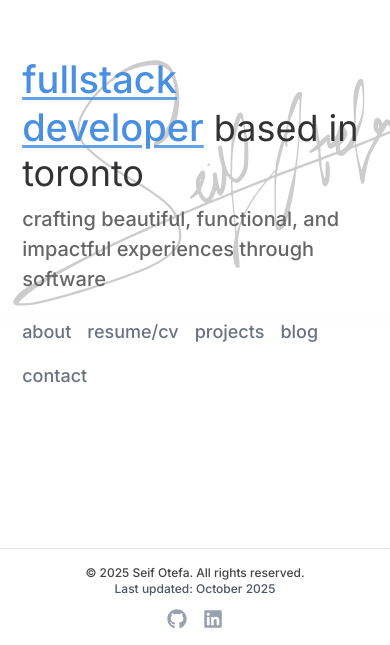
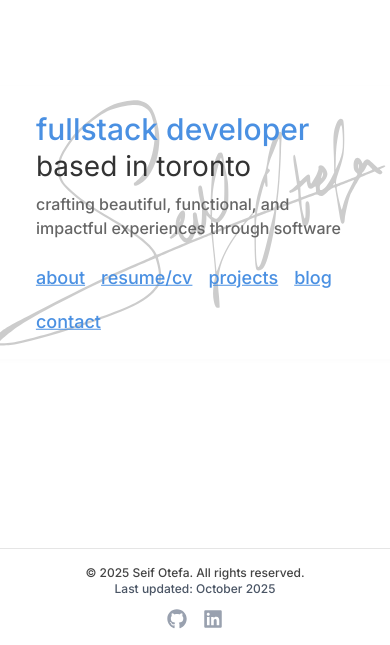
Before and after one commit to seifotefa/seif-portfolio-website, a React (Vite) app: page / in a window 390 px wide. Shown: the part 199-844 px from the top of the page. Built offline with nearby package versions, Linux system fonts and the light colour scheme; a web font is replaced by a local one.

Commit message:
imrpove about and home layouts for mobile

```diff
--- a/src/components/sections/About.jsx
+++ b/src/components/sections/About.jsx
@@ -8,11 +8,11 @@ export const About = () => {
   return (
     <>
       {/* ABOUT SECTION */}
-              <section id="about" className="bg-[#fff] text-[#111] px-6 md:px-12 pt-32 pb-8 mt-0 mb-10">
+              <section id="about" className="bg-[#fff] text-[#111] px-6 md:px-12 pt-32 pb-20 mt-0 mb-10">
         <div className="max-w-4xl mx-auto">
             <h2 className="text-5xl font-synonym font-light text-center mb-8" style={{ fontFamily: 'Synonym, monospace' }}>Who Am I?</h2>
 
-            <div className="flex flex-col md:flex-row items-start justify-center gap-8 text-center md:text-left">
+            <div className="flex flex-col md:flex-row items-center md:items-start justify-center gap-8 text-center md:text-left">
                 {/* Profile Image */}
                 <div className="flex-shrink-0">
                 <img
@@ -34,22 +34,12 @@ export const About = () => {
                 </div>
             </div>
 
-            {/* Additional Images - Full Section Width */}
-            <div className="flex flex-col md:flex-row gap-6 mt-12 justify-center">
+            {/* Toronto Image - Mobile Only */}
+            <div className="flex justify-center items-center mt-12 md:hidden">
                 <img
                     src={torontoPic}
                     alt="Toronto"
-                    className="w-48 h-48 md:w-56 md:h-56 object-cover object-center rounded-lg border border-gray-600"
-                />
-                <img
-                    src={fujiPic}
-                    alt="Fuji"
-                    className="w-48 h-48 md:w-56 md:h-56 object-cover object-center rounded-lg border border-gray-600"
-                />
-                <img
-                    src={arsenalPic}
-                    alt="Arsenal"
-                    className="w-48 h-48 md:w-56 md:h-56 object-cover object-center rounded-lg border border-gray-600"
+                    className="w-48 h-48 object-cover object-center rounded-lg border border-gray-600"
                 />
             </div>
 
@@ -57,11 +47,49 @@ export const About = () => {
             <div className="mt-8 mb-16">
                 <p className="text-base sm:text-lg leading-relaxed">
                     i also love to travel and explore new places, try new foods and explore different cultures. some of my favorite places i've visited are italy, thailand, japan, and england.
+
+                    {/* Fuji Image - Mobile Only */}
+                    <div className="flex justify-center items-center my-6 md:hidden">
+                        <img
+                            src={fujiPic}
+                            alt="Fuji"
+                            className="w-48 h-48 object-cover object-center rounded-lg border border-gray-600"
+                        />
+                    </div>
+
                     <br /><br /> i enjoy watching and playing soccer,
                     and have watched some amazing games in person like arsenal vs manchester city, and liverpool vs real betis. when i am not studying or learning, you can find me at the gym or watching a tv show.
 
-                     <br /><br /> i'm always looking for new opportunities to learn, grow, or just chat about life and tech. feel free to reach out to me on <a href="https://linkedin.com/in/seif-otefa" target="_blank" rel="noopener noreferrer" className="underline hover:text-blue-600 transition-colors">linkedin</a> or email me at <a href="/contact" className="underline hover:text-blue-600 transition-colors">seifotefa@gmail.com</a>.
+                    {/* Arsenal Image - Mobile Only */}
+                    <div className="flex justify-center items-center my-6 md:hidden">
+                        <img
+                            src={arsenalPic}
+                            alt="Arsenal"
+                            className="w-48 h-48 object-cover object-center rounded-lg border border-gray-600"
+                        />
+                    </div>
+
+                     <br /><br /> i'm always looking for new opportunities to learn, grow, or just chat about life and tech. feel free to reach out to me on <a href="https://linkedin.com/in/seif-otefa" target="_blank" rel="noopener noreferrer" className="underline hover:text-blue-600 transition-colors text-blue-600 lg:text-inherit">linkedin</a> or email me at <a href="/contact" className="underline hover:text-blue-600 transition-colors text-blue-600 lg:text-inherit">seifotefa@gmail.com</a>.
                 </p>
+            </div>
+
+            {/* Desktop Images - Hidden on Mobile */}
+            <div className="hidden md:flex md:flex-row gap-6 mt-12 mb-20 justify-center items-center">
+                <img
+                    src={torontoPic}
+                    alt="Toronto"
+                    className="w-56 h-56 object-cover object-center rounded-lg border border-gray-600"
+                />
+                <img
+                    src={fujiPic}
+                    alt="Fuji"
+                    className="w-56 h-56 object-cover object-center rounded-lg border border-gray-600"
+                />
+                <img
+                    src={arsenalPic}
+                    alt="Arsenal"
+                    className="w-56 h-56 object-cover object-center rounded-lg border border-gray-600"
+                />
             </div>
         </div>
         </section>
--- a/src/components/sections/Home.jsx
+++ b/src/components/sections/Home.jsx
@@ -35,18 +35,18 @@ export const Home = () => {
                     className="absolute top-1/2 left-1/2 w-[98vw] h-[92vh] md:h-[94vh] lg:h-[96vh] object-contain select-none opacity-20 mix-blend-multiply"
                     draggable={false}
                     style={{
-                        transform: 'translate(calc(-50% + 20px), calc(-50% - 40px)) scale(1.15)',
+                        transform: 'translate(-50%, -50%) scale(1.15)',
                         filter: 'drop-shadow(0px 1px 1px rgba(0,0,0,0.05))'
                     }}
                 />
 
                 {/* Headline + tagline */}
-                <div className="absolute z-10 top-1/2 -translate-y-1/2 pr-6 left-[calc(10%-20px)]">
-                    <div className="flex items-center gap-4">
-                        <span className="leading-tight font-light text-[36px] md:text-[44px] lg:text-[52px]" style={{ color: '#333333' }}>
+                <div className="absolute z-10 top-1/2 -translate-y-1/2 px-4 sm:pr-6 sm:left-[calc(10%-20px)] left-4 right-4 sm:right-auto">
+                    <div className="flex flex-col sm:flex-row sm:items-center gap-2 sm:gap-4">
+                        <span className="leading-tight font-light text-[28px] sm:text-[36px] md:text-[44px] lg:text-[52px]" style={{ color: '#333333' }}>
                             {' '}
                             <span
-                                className="text-transparent font-medium underline decoration-[#4A90E2]/60 underline-offset-4 text-[38px] md:text-[48px] lg:text-[56px]"
+                                className="text-transparent font-medium text-[30px] sm:text-[38px] md:text-[48px] lg:text-[56px]"
                                 style={{
                                     backgroundImage: 'linear-gradient(90deg, #4A90E2, #4A90E2)',
                                     WebkitBackgroundClip: 'text',
@@ -59,17 +59,17 @@ export const Home = () => {
                         </span>
                         <span className="hidden sm:block flex-1 h-[2px] bg-gray-300 rounded"></span>
                     </div>
-                    <p className="mt-2 text-[20px] md:text-[22px] lg:text-[24px]" style={{ color: '#666666' }}>
+                    <p className="mt-2 text-[16px] sm:text-[20px] md:text-[22px] lg:text-[24px]" style={{ color: '#666666' }}>
                         crafting beautiful, functional, and impactful experiences through software
                     </p>
 
                     {/* Mobile Navigation Links */}
                     <div className="mobile:hidden mt-6 flex flex-wrap gap-4">
-                        <Link className="text-gray-500 hover:text-[#4A90E2] transition-colors text-lg" to="/about">about</Link>
-                        <Link className="text-gray-500 hover:text-[#4A90E2] transition-colors text-lg" to="/experience">resume/cv</Link>
-                        <Link className="text-gray-500 hover:text-[#4A90E2] transition-colors text-lg" to="/projects">projects</Link>
-                        <Link className="text-gray-500 hover:text-[#4A90E2] transition-colors text-lg" to="/blog">blog</Link>
-                        <Link className="text-gray-500 hover:text-[#4A90E2] transition-colors text-lg" to="/contact">contact</Link>
+                        <Link className="text-[#4A90E2] hover:text-[#357ABD] transition-colors text-lg font-medium underline lg:text-gray-500 lg:hover:text-[#4A90E2] lg:font-normal lg:no-underline" to="/about">about</Link>
+                        <Link className="text-[#4A90E2] hover:text-[#357ABD] transition-colors text-lg font-medium underline lg:text-gray-500 lg:hover:text-[#4A90E2] lg:font-normal lg:no-underline" to="/experience">resume/cv</Link>
+                        <Link className="text-[#4A90E2] hover:text-[#357ABD] transition-colors text-lg font-medium underline lg:text-gray-500 lg:hover:text-[#4A90E2] lg:font-normal lg:no-underline" to="/projects">projects</Link>
+                        <Link className="text-[#4A90E2] hover:text-[#357ABD] transition-colors text-lg font-medium underline lg:text-gray-500 lg:hover:text-[#4A90E2] lg:font-normal lg:no-underline" to="/blog">blog</Link>
+                        <Link className="text-[#4A90E2] hover:text-[#357ABD] transition-colors text-lg font-medium underline lg:text-gray-500 lg:hover:text-[#4A90E2] lg:font-normal lg:no-underline" to="/contact">contact</Link>
                     </div>
                 </div>
 
```
